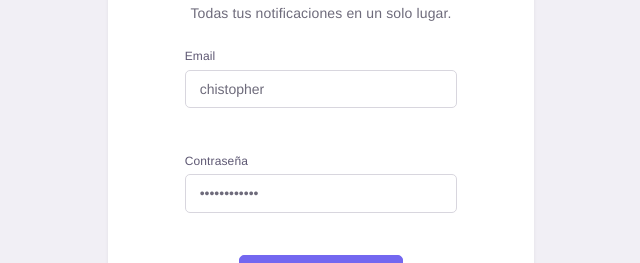
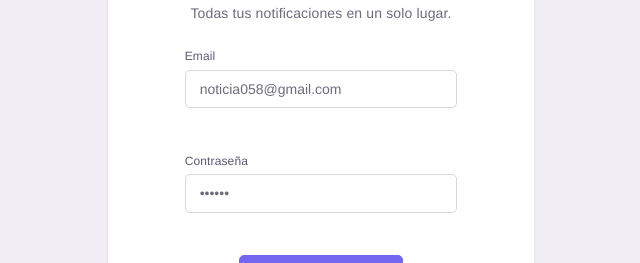
Before and after one commit to christopher-1988/noticia058-dashboard, a React (Vite) app: page /login in a window 1280 px wide. Shown: the part 273-536 px from the top of the page, without its empty margins (319-959 px from the left). Built offline with nearby package versions, Linux system fonts and the light colour scheme.

Commit message:
fix[login]:modificacion usuario de sesion

```diff
--- a/src/pages/login/login.tsx
+++ b/src/pages/login/login.tsx
@@ -33,8 +33,8 @@ const Login = () => {
 
   // Y cambiar la condición a:
   const { value, handleSubmit, handleInput } = useForm({
-    email: "chistopher",
-    password: "W>nn_9u3/7*A",
+    email: "noticia058@gmail.com",
+    password: "123456",
   });
 
   const onSubmit = async (value: inputs) => {
```
